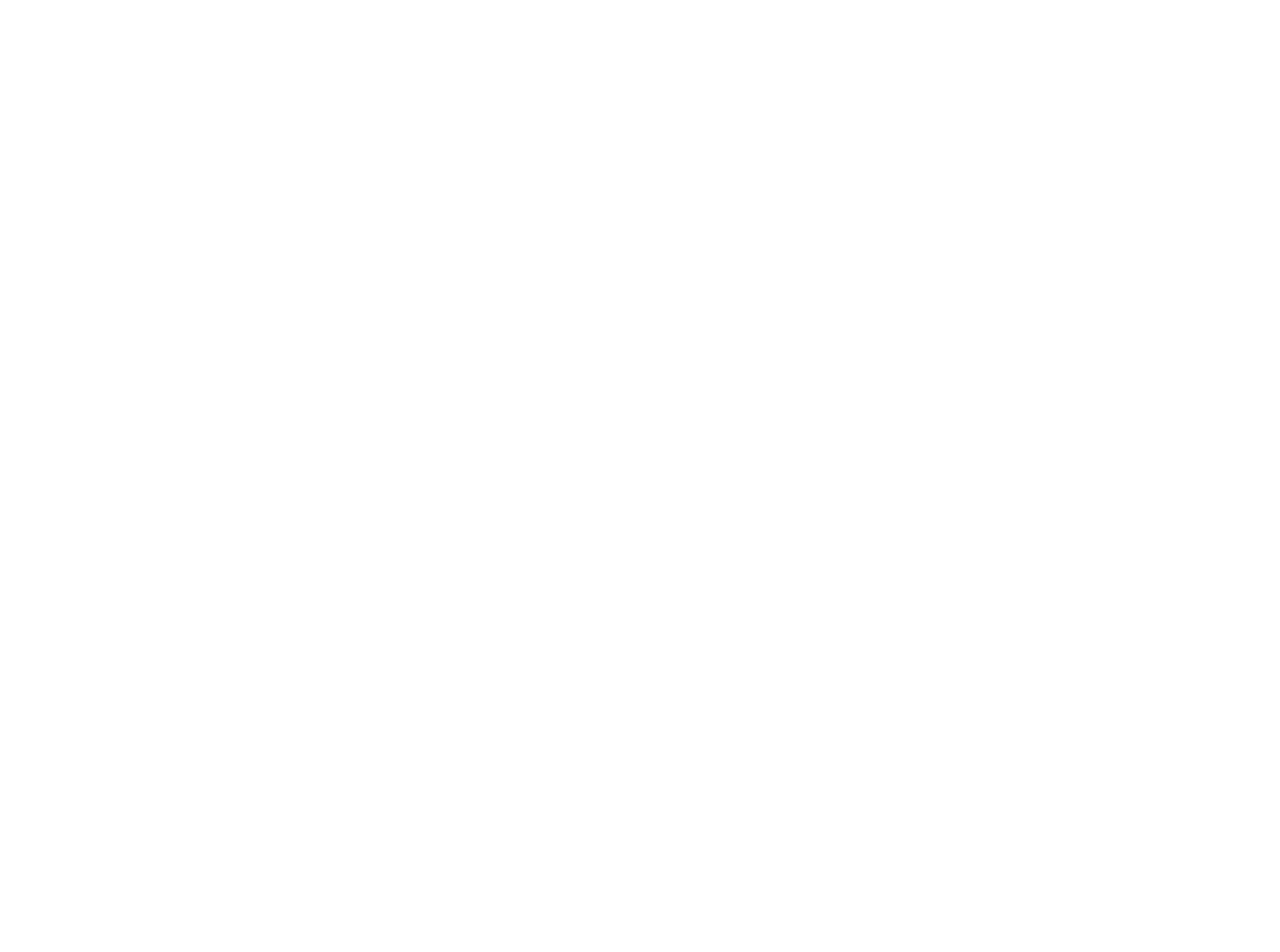
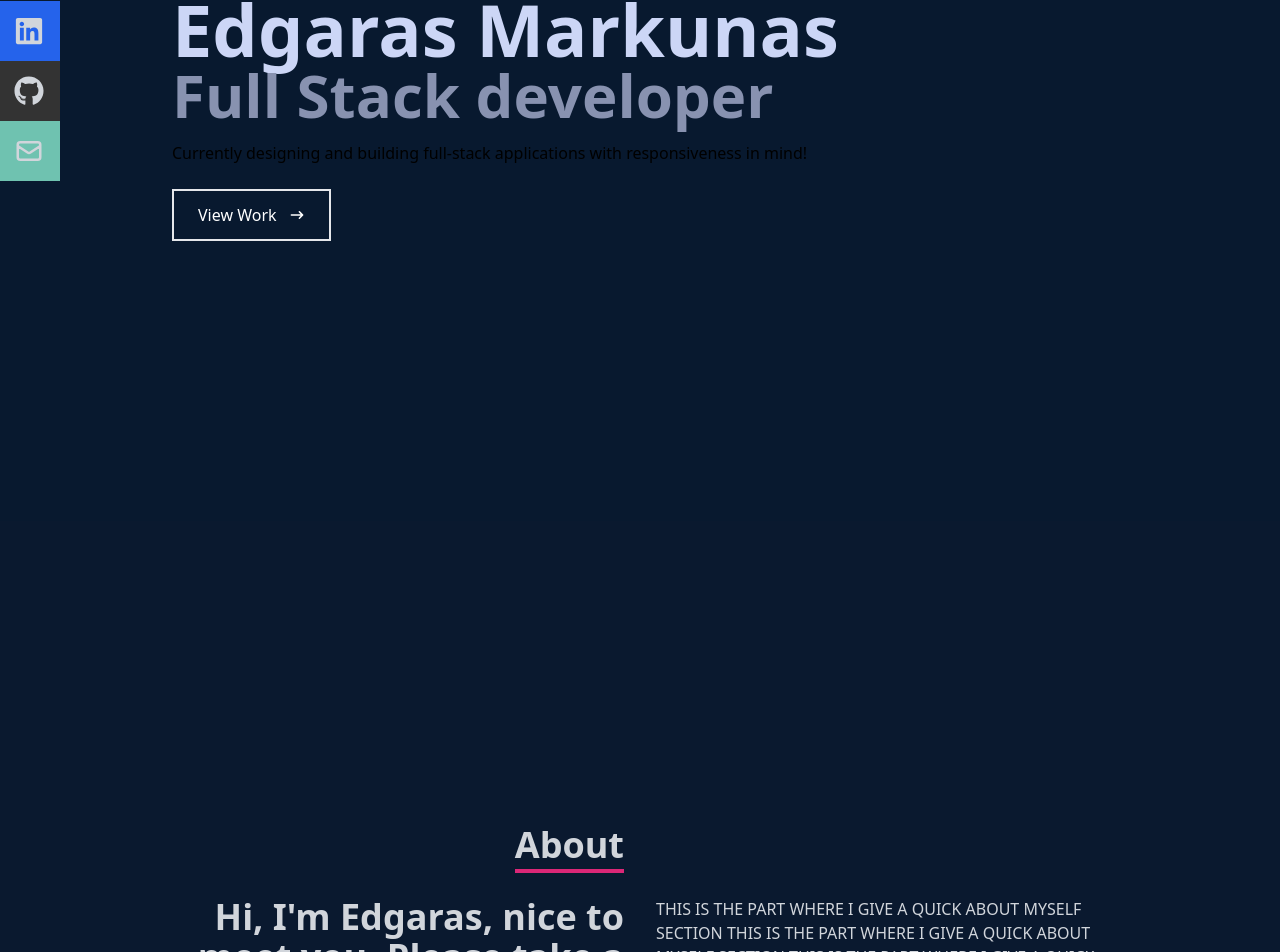
Before and after one commit to EdMark11/portfolio, a React (Create React App) app: page / in a window 1280 px wide. Shown: the part 279-1231 px from the top of the page. Before the commit the page ends 800 px from the top, so only its background shows below. Built offline with nearby package versions, Linux system fonts and the light colour scheme.

Commit message:
added home and about components

```diff
--- a/src/App.js
+++ b/src/App.js
@@ -1,9 +1,13 @@
+import About from "./components/About";
+import Home from "./components/Home";
 import Navbar from "./components/Navbar";
 
 function App() {
   return (
     <div>
       <Navbar/>
+      <Home/>
+      <About/>
     </div>
   );
 }
--- /dev/null
+++ b/src/components/About.jsx
@@ -0,0 +1,31 @@
+import React from 'react'
+
+const About = () => {
+  return (
+    <div name='about' className='w-full h-screen bg-[#0a192f] text-gray-300'>
+        <div className='flex flex-col justify-center items-center w-full h-full'>
+            <div className='max-w-[1000px] w-full grid grid-cols-2 gap-8'>
+                <div className='sm:text-right pb-8 pl-4'>
+                    <p className='text-4xl font-bold inline border-b-4 border-pink-600'>About</p>
+                </div>
+                <div></div>
+                </div>
+                <div className='max-w-[1000px] w-full grid sm:grid-cols-2 gap-8 px-4'>
+                    <div className='sm:text-right text-4xl font-bold'>
+                        <p>Hi, I'm Edgaras, nice to meet you. Please take a look around.</p>
+                    </div>
+                    <div>
+                        <p>
+                            THIS IS THE PART WHERE I GIVE A QUICK ABOUT MYSELF SECTION
+                            THIS IS THE PART WHERE I GIVE A QUICK ABOUT MYSELF SECTION
+                            THIS IS THE PART WHERE I GIVE A QUICK ABOUT MYSELF SECTION
+                            THIS IS THE PART WHERE I GIVE A QUICK ABOUT MYSELF SECTION
+                        </p>
+                    </div>
+                </div>
+            </div>
+        </div>
+  )
+}
+
+export default About
--- /dev/null
+++ b/src/components/Home.jsx
@@ -0,0 +1,24 @@
+import React from 'react'
+import {HiArrowNarrowRight} from 'react-icons/hi'
+
+const Home = () => {
+  return (
+    <div name='home' className='w-full h-screen bg-[#08192f]'>
+        {/* container */}
+        <div className='max-w-[1000px] mx-auto px-8 flex flex-col justify-center h-full'>
+            <h1 className='text text-4xl sm:text-7xl font-bold text-[#ccd6f6]'>Edgaras Markunas</h1>
+            <h2 className='text text-4xl sm:text-6xl font-bold text-[#8892b0]'>Full Stack developer</h2>
+            <p className='text-[8892b0] py-4 max-w-[700px]'>Currently designing and building full-stack applications with responsiveness in mind!</p>
+            <div>
+                <button className='text-white group border-2 px-6 py-3 my-2 flex items-center hover:bg-pink-600 hover:border-pink-600'>View Work
+                <span className='group-hover:rotate-90 duration-300'>
+                    <HiArrowNarrowRight className='ml-3 '/>
+                </span>
+                </button>
+            </div>
+        </div>
+    </div>
+  )
+}
+
+export default Home
--- a/src/components/Navbar.jsx
+++ b/src/components/Navbar.jsx
@@ -1,5 +1,6 @@
 import React, {useState} from 'react'
-import {FaBars, FaTimes} from 'react-icons/fa'
+import {FaBars, FaTimes, FaGithub, FaLinkedin} from 'react-icons/fa'
+import {HiOutlineMail} from 'react-icons/hi'
 
 const Navbar = () => {
     const [nav, setNav] = useState(false)
@@ -32,7 +33,24 @@ const Navbar = () => {
         </ul>
 
         {/* social icons */}
-        <div className='hidden'>
+        <div className='hidden lg:flex fixed flex-col top-[35%] left-0'>
+        <ul>
+            <li className='w-[160px] h-[60px] flex justify-between items-center ml-[-100px] hover:ml-[-10px] duration-300 bg-blue-600'>
+                <a className='flex justify-between items-center w-full text-gray-300' href="/">
+                    LinkedIn <FaLinkedin size={30}/>
+                </a>
+            </li>
+            <li className='w-[160px] h-[60px] flex justify-between items-center ml-[-100px] hover:ml-[-10px] duration-300 bg-[#333333]'>
+                <a className='flex justify-between items-center w-full text-gray-300' href="/">
+                    GitHub <FaGithub size={30}/>
+                </a>
+            </li>
+            <li className='w-[160px] h-[60px] flex justify-between items-center ml-[-100px] hover:ml-[-10px] duration-300 bg-[#6fc2b0]'>
+                <a className='flex justify-between items-center w-full text-gray-300' href="/">
+                    LinkedIn <HiOutlineMail size={30}/>
+                </a>
+            </li>
+        </ul>
 
         </div>
     </div>
--- /dev/null
+++ b/src/components/Skills.jsx
@@ -0,0 +1,11 @@
+import React from 'react'
+
+const Skills = () => {
+  return (
+    <div name='skills'>
+        {/*  */}
+    </div>
+  )
+}
+
+export default Skills
```
